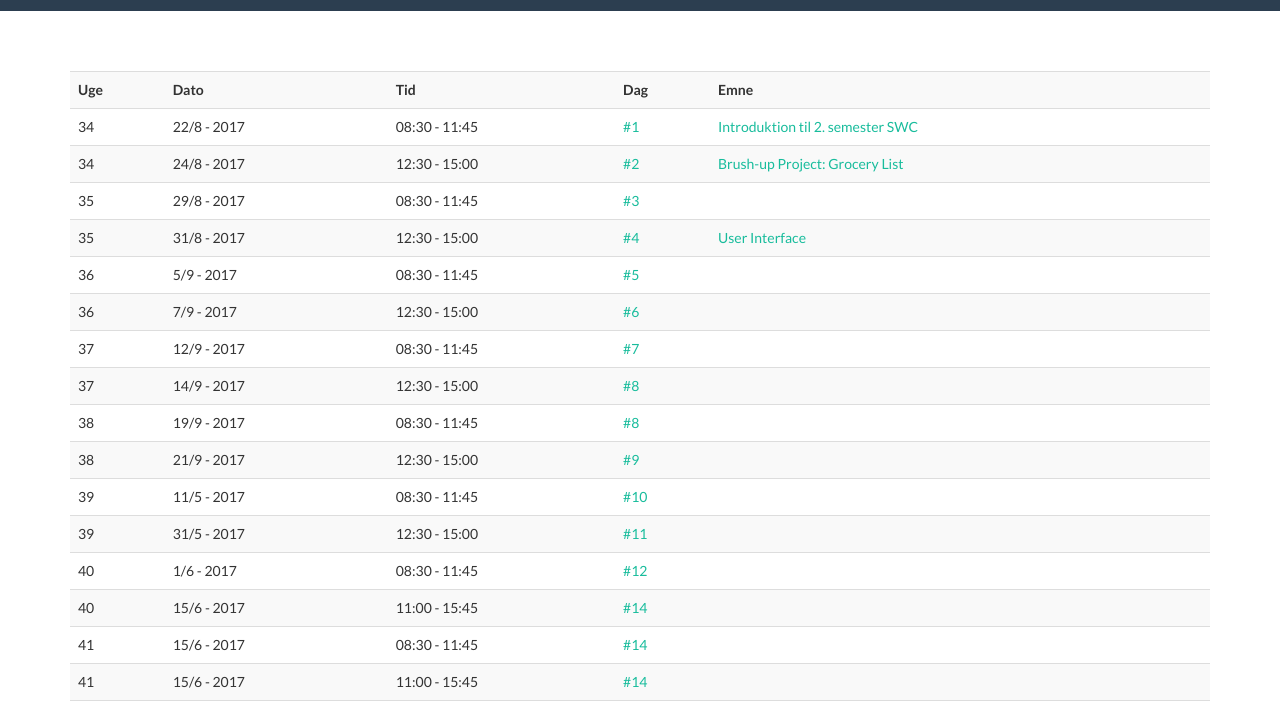
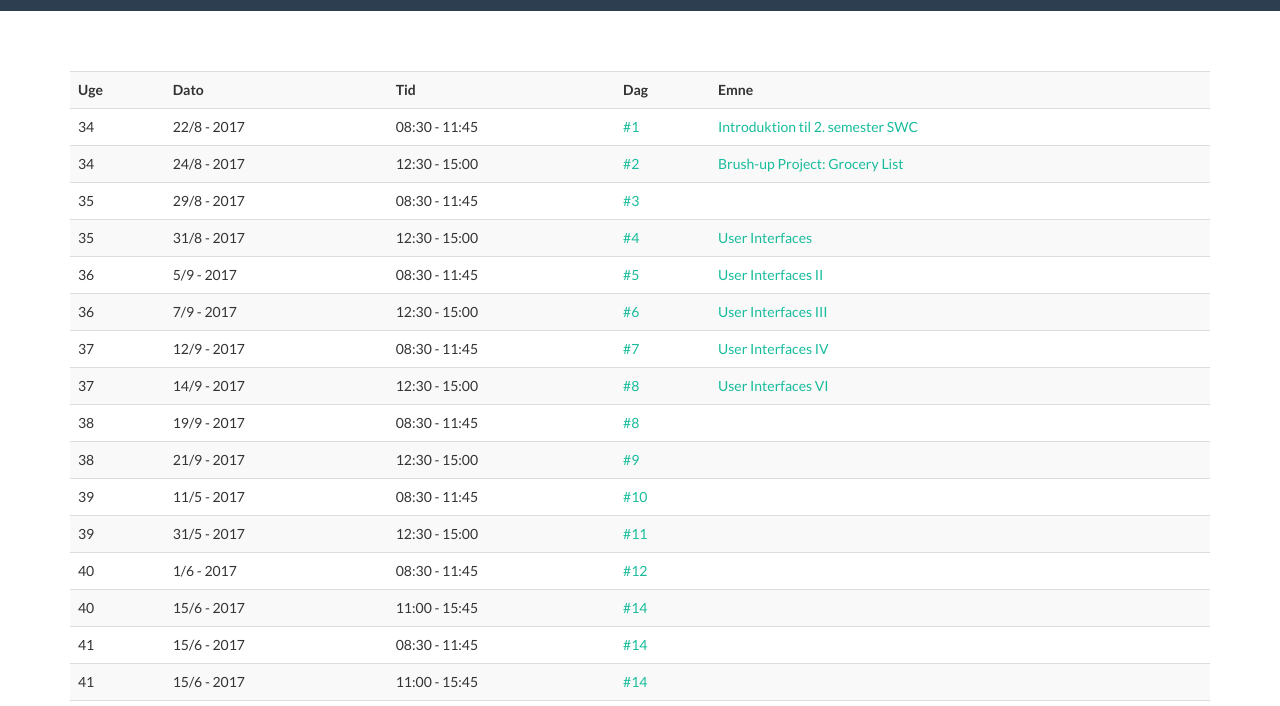
Before and after one commit to dat17v1/dat17v1.github.io, a plain HTML site: page index.html in a window 1280 px wide. Shown: the part 89-795 px from the top of the page. Drawn offline with nearby package versions, Linux system fonts and the light colour scheme.

Commit message:
datoer ok

```diff
--- a/index.html
+++ b/index.html
@@ -107,7 +107,7 @@
                     <td>31/8 - 2017</td>
                     <td>12:30 - 15:00</td>
                     <td><a href="https://github.com/dat17v1?utf8=%E2%9C%93&q=2_04&type=&language=">#4</a></td>
-                    <td><a href="https://github.com/dat17v1/2_04_User_Interface/blob/master/README.md">User Interface</a></td>
+                    <td><a href="https://github.com/dat17v1/2_04_User_Interface/blob/master/README.md">User Interfaces</a></td>
                 </tr>
 
                 <tr>
@@ -115,7 +115,7 @@
                     <td>5/9 - 2017</td>
                     <td>08:30 - 11:45</td>
                     <td><a href="https://github.com/dat17v1?utf8=%E2%9C%93&q=2_05&type=&language=">#5</a></td>
-                    <td><a href=""></a></td>
+                    <td><a href="">User Interfaces II</a></td>
                 </tr>
 
                 <tr>
@@ -123,7 +123,7 @@
                     <td>7/9 - 2017</td>
                     <td>12:30 - 15:00</td>
                     <td><a href="https://github.com/dat17v1?utf8=%E2%9C%93&q=2_06&type=&language=">#6</a></td>
-                    <td><a href=""></a></td>
+                    <td><a href="">User Interfaces III</a></td>
                 </tr>
 
                 <tr>
@@ -131,7 +131,7 @@
                     <td>12/9 - 2017</td>
                     <td>08:30 - 11:45</td>
                     <td><a href="https://github.com/dat17v1?utf8=%E2%9C%93&q=2_07&type=&language=">#7</a></td>
-                    <td><a href=""></a></td>
+                    <td><a href="">User Interfaces IV</a></td>
                 </tr>
 
                 <tr>
@@ -139,7 +139,7 @@
                     <td>14/9 - 2017</td>
                     <td>12:30 - 15:00</td>
                     <td><a href="https://github.com/dat17v1?utf8=%E2%9C%93&q=2_08&type=&language=">#8</a></td>
-                    <td><a href=""></a></td>
+                    <td><a href="">User Interfaces VI</a></td>
                 </tr>
                 <tr>
                     <td>38</td>
```
